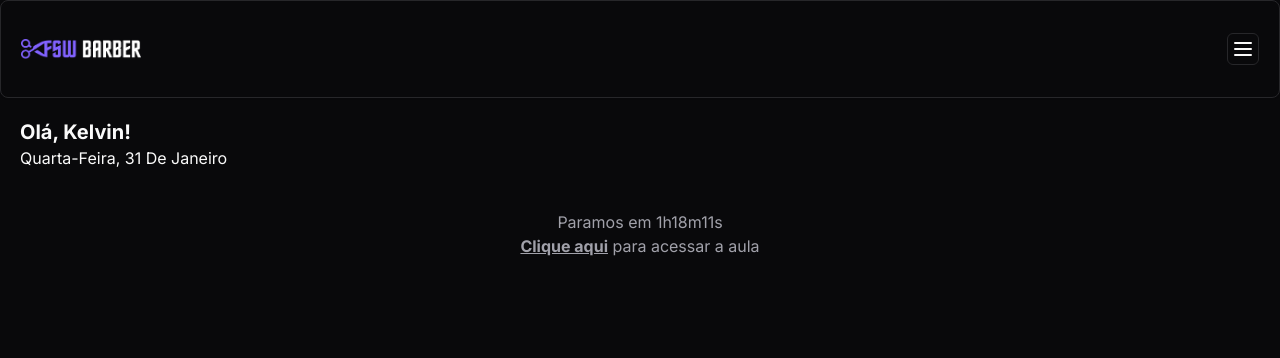
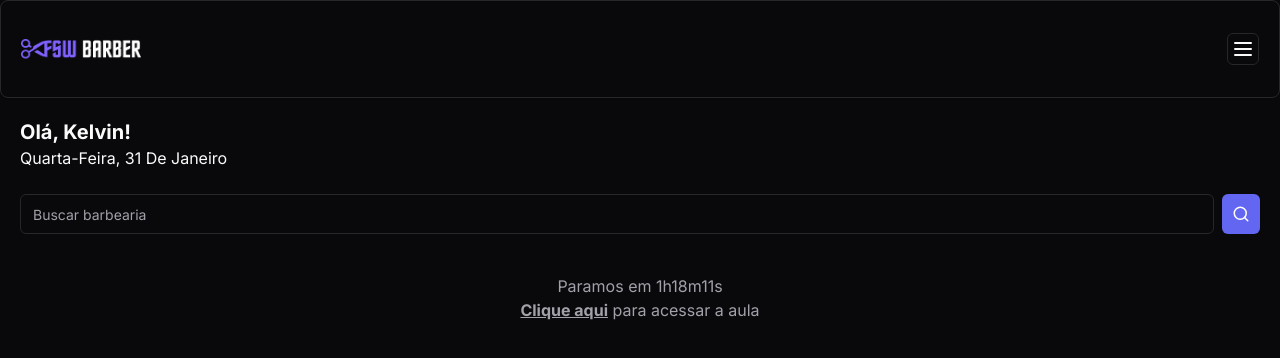
Before and after one commit to kelvin401/fsw-barber, a Next.js app: page / in a window 1280 px wide. Shown: the top 358 px of the page. Built offline with nearby package versions, Linux system fonts and the light colour scheme.

Commit message:
feat: add search components

```diff
--- /dev/null
+++ b/app/(home)/_components/search.tsx
@@ -0,0 +1,22 @@
+"use client";
+
+import { Button } from "@/app/_components/ui/button";
+import { Input } from "@/app/_components/ui/input";
+import { SearchIcon } from "lucide-react";
+
+const Search = () => {
+  return (
+    <div className="flex items-center gap-2">
+      <Input placeholder="Buscar barbearia" />
+      <Button
+        variant="default"
+        size="icon"
+        className="bg-indigo-500 text-white"
+      >
+        <SearchIcon size={18} />
+      </Button>
+    </div>
+  );
+};
+
+export default Search;
--- a/app/(home)/page.tsx
+++ b/app/(home)/page.tsx
@@ -1,6 +1,7 @@
 import { format } from "date-fns";
 import Header from "../_components/header";
 import { ptBR } from "date-fns/locale/pt-BR";
+import Search from "./_components/search";
 
 export default function Home() {
   return (
@@ -14,6 +15,10 @@
             locale: ptBR,
           })}
         </p>
+
+        <div className="mt-6 ">
+          <Search />
+        </div>
       </div>
 
       <div className="mt-10 flex flex-col items-center justify-center text-zinc-400">
--- /dev/null
+++ b/app/_components/ui/input.tsx
@@ -0,0 +1,25 @@
+import * as React from "react"
+
+import { cn } from "@/app/_lib/utils"
+
+export interface InputProps
+  extends React.InputHTMLAttributes<HTMLInputElement> {}
+
+const Input = React.forwardRef<HTMLInputElement, InputProps>(
+  ({ className, type, ...props }, ref) => {
+    return (
+      <input
+        type={type}
+        className={cn(
+          "flex h-10 w-full rounded-md border border-input bg-background px-3 py-2 text-sm ring-offset-background file:border-0 file:bg-transparent file:text-sm file:font-medium placeholder:text-muted-foreground focus-visible:outline-none focus-visible:ring-2 focus-visible:ring-ring focus-visible:ring-offset-2 disabled:cursor-not-allowed disabled:opacity-50",
+          className
+        )}
+        ref={ref}
+        {...props}
+      />
+    )
+  }
+)
+Input.displayName = "Input"
+
+export { Input }
```
